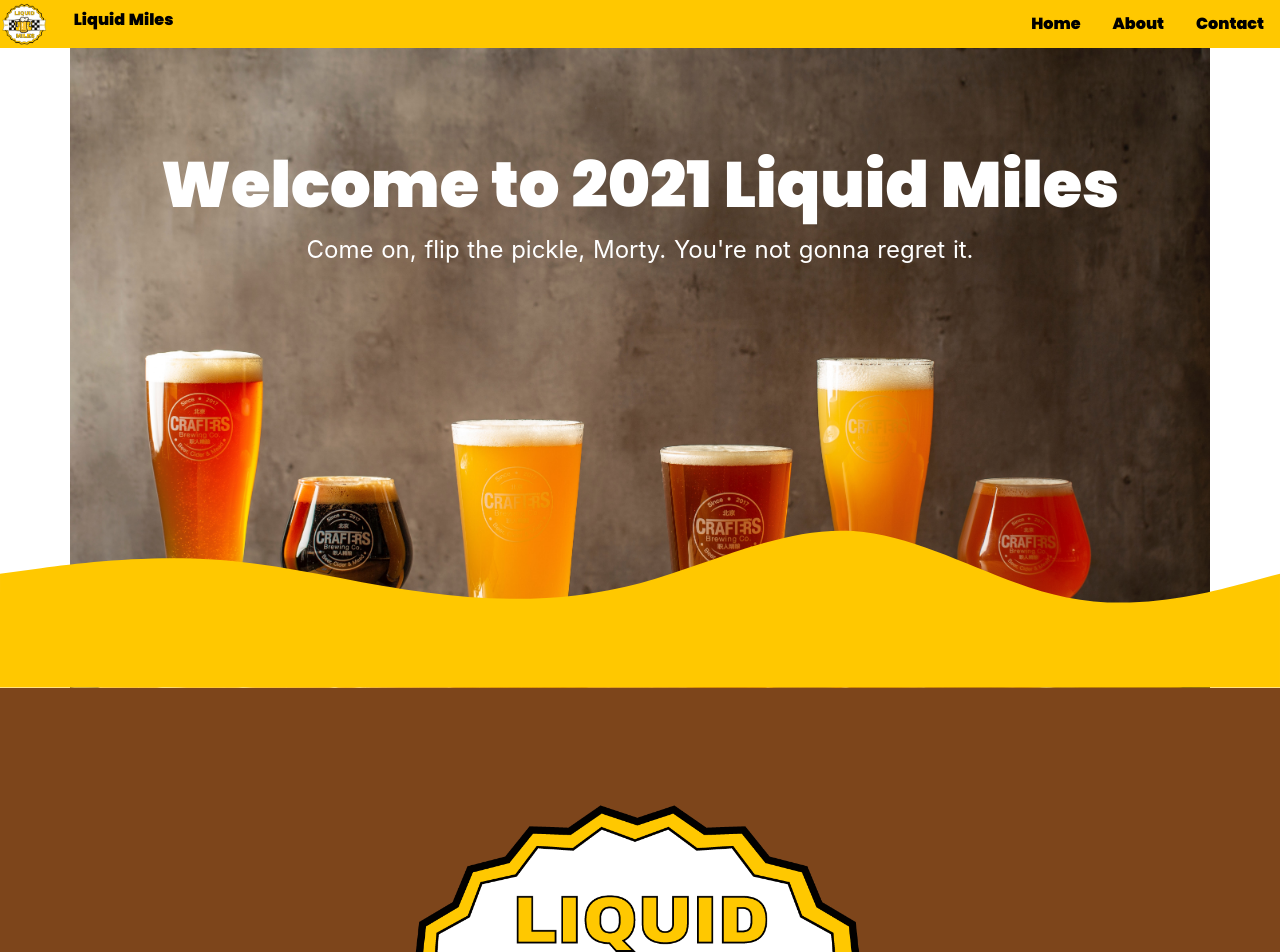
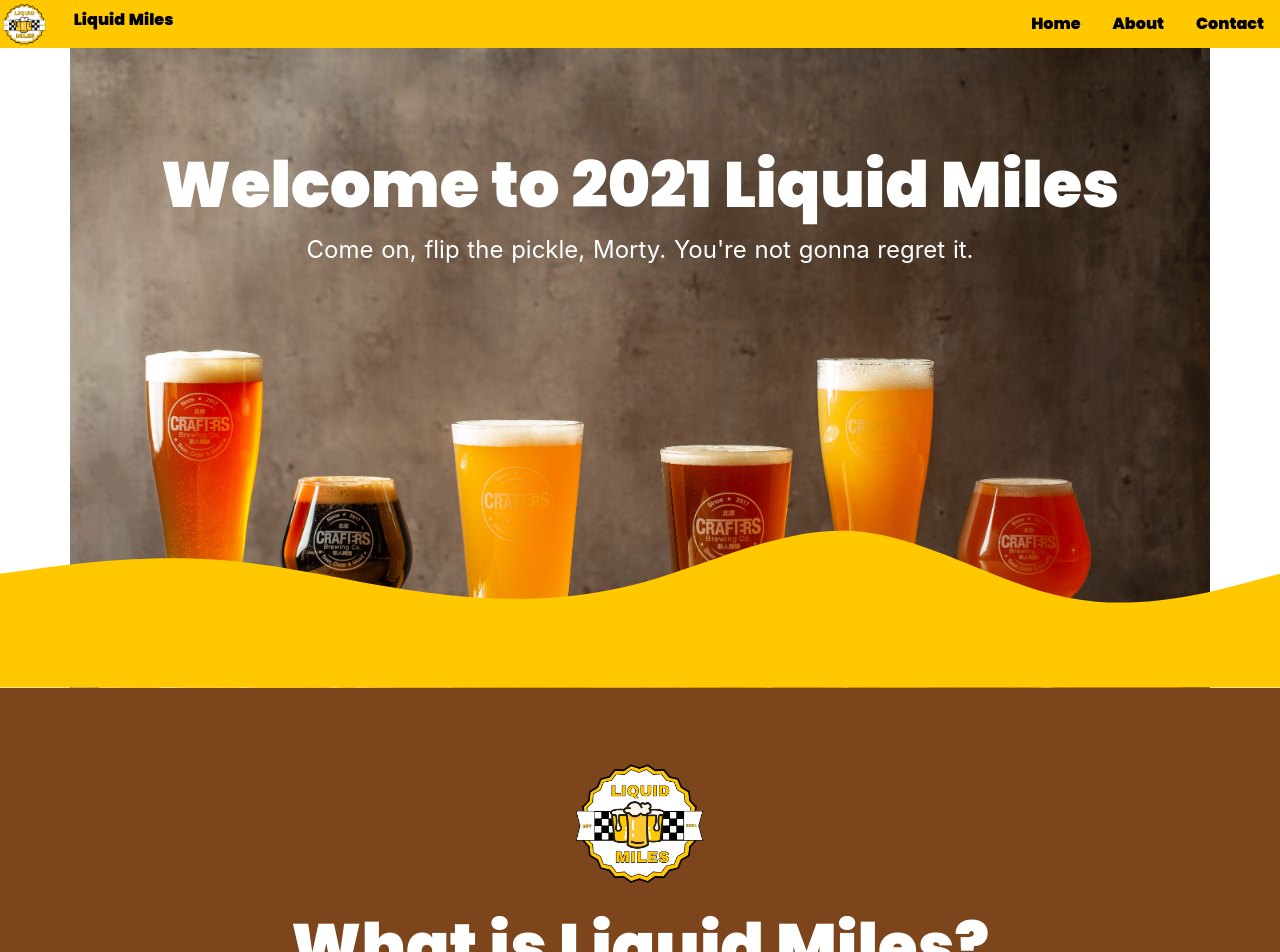
Before and after one commit to austin-corwin/liquidmiles-dev, a Nuxt app: page / in a window 1280 px wide. Shown: the top 952 px of the page. Built offline with nearby package versions, Linux system fonts and the light colour scheme.

Commit message:
fix image

```diff
--- a/components/RowBand.vue
+++ b/components/RowBand.vue
@@ -59,7 +59,7 @@ export default {
 
 <style scoped>
 .row-band__logo {
-  width: 15%;
+  width: 65%;
 }
 .row-band__text {
   height: 400px;
@@ -86,7 +86,7 @@ export default {
     padding: 4rem 10rem;
   }
   .row-band__logo {
-    width: 65%;
+    width: 15%;
   }
 }
 </style>
```
